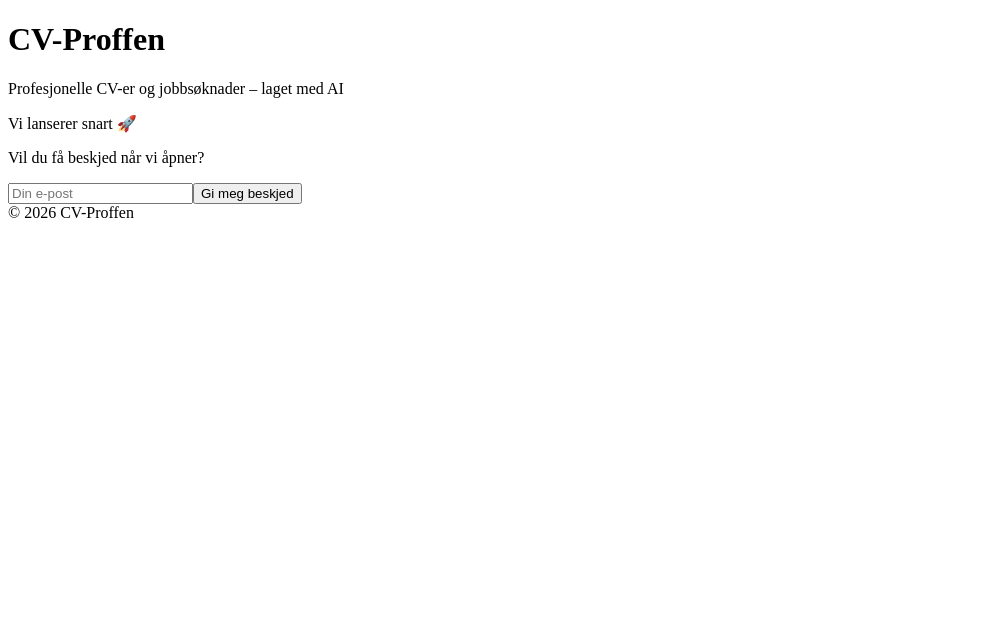
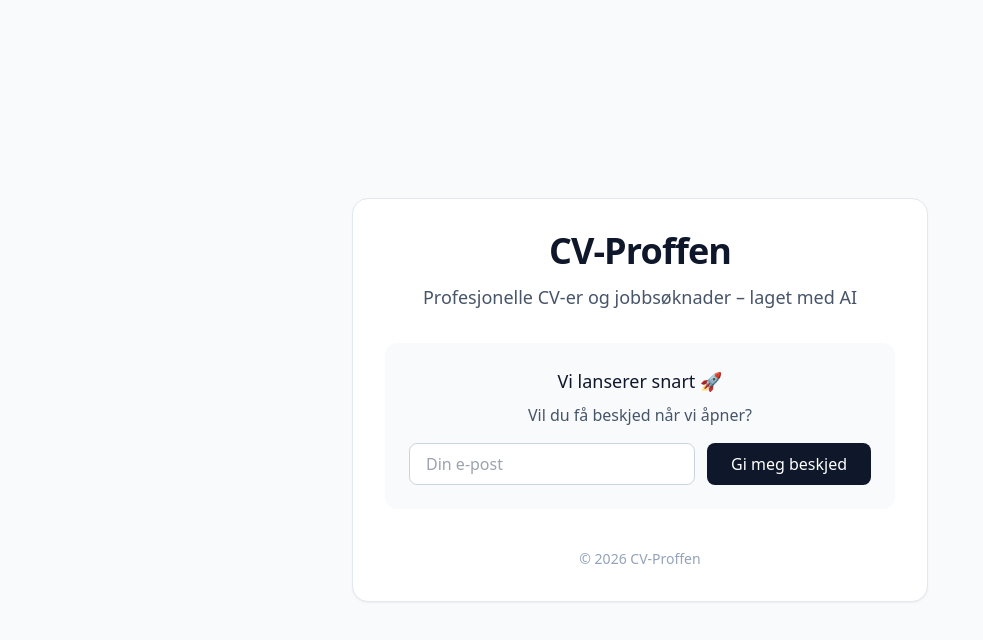
Before and after one commit to cosmicencounters5-png/cv-proffen, a Next.js app: page / in a window 1280 px wide. Shown: the top 640 px of the page, without its empty margins (0-983 px from the left). Built offline with nearby package versions, Linux system fonts and the light colour scheme.

Commit message:
Update globals.css

```diff
--- a/app/globals.css
+++ b/app/globals.css
@@ -1,14 +1,30 @@
+@tailwind base;
+@tailwind components;
+@tailwind utilities;
+
+/* ---------- GLOBAL STYLES ---------- */
+
+html,
+body {
+  padding: 0;
+  margin: 0;
+  font-family: system-ui, -apple-system, BlinkMacSystemFont,
+    "Segoe UI", Roboto, Helvetica, Arial, sans-serif;
+  background: #f9fafb;
+  color: #111827;
+}
+
+/* ---------- PRINT / PDF ---------- */
+
 @media print {
   body {
     background: white;
   }
 
-  /* Skjul alt som ikke er CV */
   body * {
     visibility: hidden;
   }
 
-  /* Vis kun CV-preview */
   .print-area,
   .print-area * {
     visibility: visible;
@@ -21,9 +37,9 @@
     width: 100%;
   }
 
-  /* Fjern UI-støy */
+  button,
   input,
-  button {
+  textarea {
     display: none !important;
   }
 }
```
